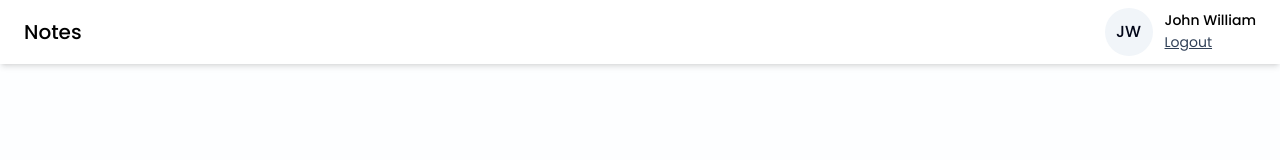
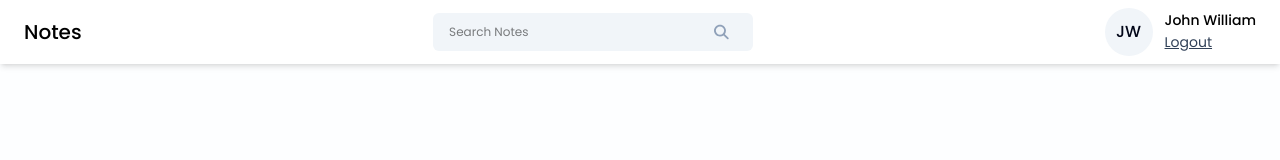
Before and after one commit to sasobapriyanjana11/Notella-App-Frontend, a React (Vite) app: page /login in a window 1280 px wide. Shown: the top 160 px of the page. Built offline with nearby package versions, Linux system fonts and the light colour scheme.

Commit message:
implement searchbar

```diff
--- a/src/components/Navbar/Navbar.jsx
+++ b/src/components/Navbar/Navbar.jsx
@@ -1,19 +1,33 @@
-import React from 'react';
+import React, {useState} from 'react';
 import ProfileInfo from "../Cards/ProfileInfo.jsx";
 import {useNavigate} from "react-router-dom";
+import SearchBar from "../SearchBar/SearchBar.jsx";
 
 
 const NavBar = () => {
+    const[searchQuery, setSearchQuery] = useState("");
     const navigate = useNavigate;
 
     const onLogout = () => {
        navigate("/login");
+    };
+    const handleSearch = () => {}
+    const onClearSearch = () => {
+        setSearchQuery("");
     }
     return (
         <div className="bg-white flex items-center justify-between px-6 py-2 shadow-md">
             <h2 className="text-xl font-medium text-black py-2">
                 Notes
             </h2>
+            <SearchBar
+                value={searchQuery}
+                onChange={({ target }) => {
+                    setSearchQuery(target.value);
+                }}
+                handleSearch={handleSearch}
+                onClearSearch={onClearSearch}
+            />
             <ProfileInfo onLogout={onLogout}/>
         </div>
     );
--- /dev/null
+++ b/src/components/SearchBar/SearchBar.jsx
@@ -0,0 +1,32 @@
+import React, {useState} from 'react'
+import { FaMagnifyingGlass } from "react-icons/fa6";
+import { IoMdClose } from 'react-icons/io';
+
+const SearchBar = ({ value, onChange, handleSearch, onClearSearch }) => {
+
+
+    return (
+        <div className="flex items-center w-80 px-4 bg-slate-100 rounded-md">
+
+            <input
+                type="text"
+                placeholder="Search Notes"
+                className="w-full text-xs bg-transparent py-[11px] outline-none"
+                value={value}
+                onChange={onChange}
+            />
+            {value && (
+                <IoMdClose
+                    className="text-slate-500 cursor-pointer hover:text-black mr-3"
+                    onClick={onClearSearch}
+                />
+            )}
+            <FaMagnifyingGlass
+                className="text-slate-400 cursor-pointer hover:text-black mr-2"
+                onClick={handleSearch}
+            />
+
+        </div>
+    )
+}
+export default SearchBar;
```
